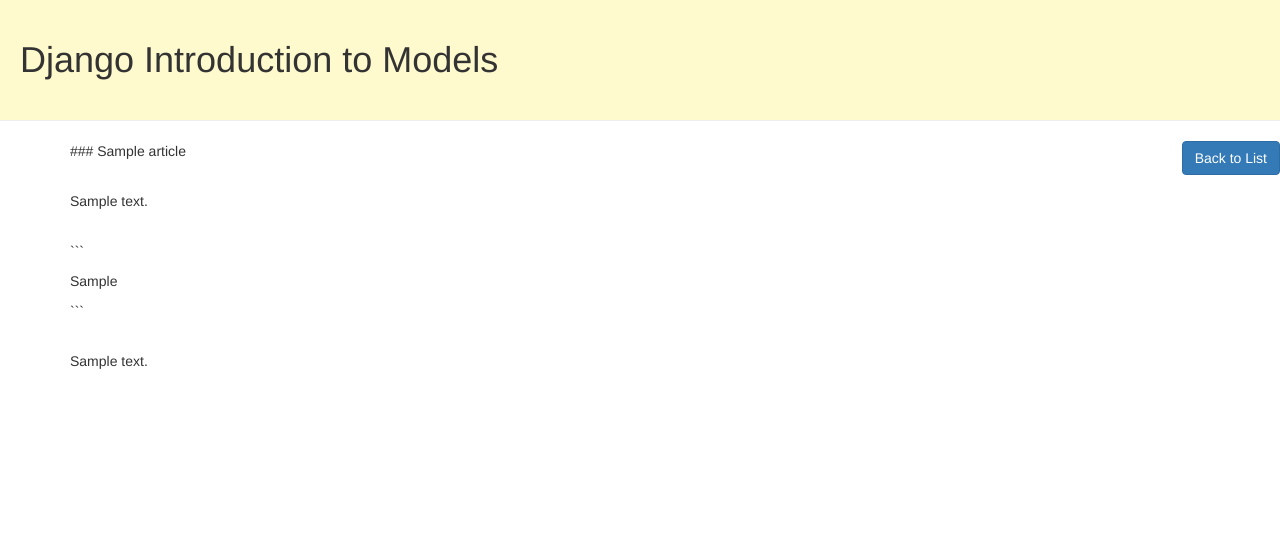
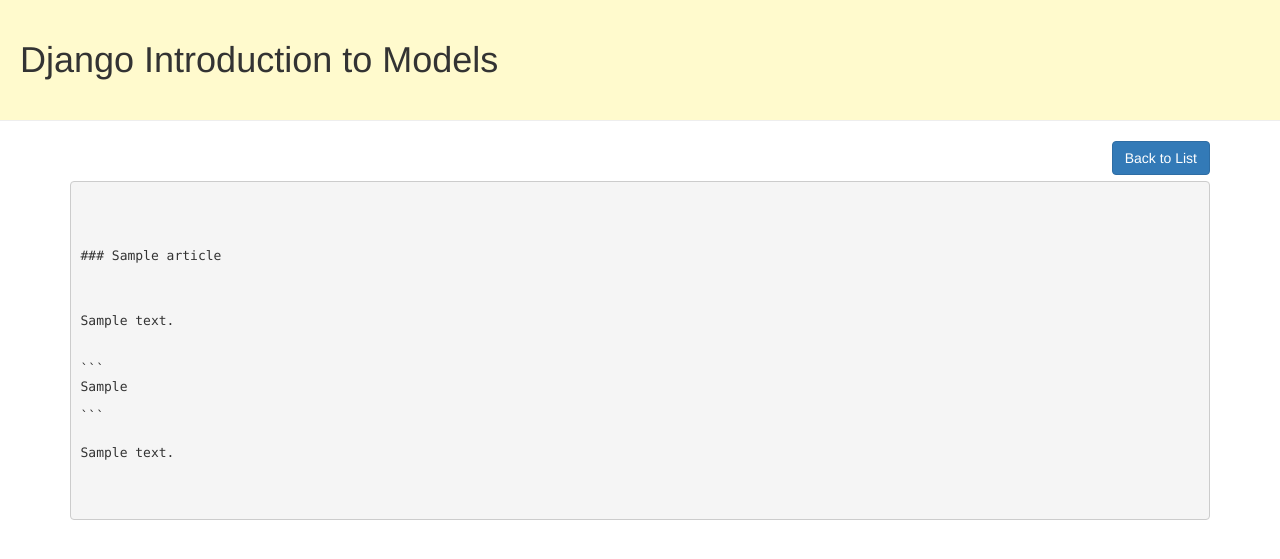
Before and after one commit to recordingbetter/Django-Models, a Django app: page /bbs/markdown/ in a window 1280 px wide. Shown: the top 559 px of the page. Run offline with Django 3.2, Linux system fonts and the light colour scheme; tables that the repository leaves empty hold one stand-in row (values such as "Sample post"); some libraries are stand-ins or nearby versions.

Commit message:
adjust markdown.html

````diff
--- a/django-models/templates/bbs/article_markdown.html
+++ b/django-models/templates/bbs/article_markdown.html
@@ -1,21 +1,19 @@
 {% extends 'bbs/base.html' %}
 {% block content %}
 <body>
-<a href="{% url 'bbs:list' %}" class="btn btn-primary pull-right">Back to List</a>
+<div class="container">
+<div><a href="{% url 'bbs:list' %}" class="btn btn-primary pull-right">Back to List</a></div>
+<br><br>
+<pre>
     {% for article in articles %}
-    <div class="container">
+{#    <div class="container">#}
         <p>### {{ article.subtitle }}</p>
-        <br>
         <p>{{ article.description1|linebreaksbr }}  </p>
-        <br>
-        <p>```</p>
-        <p>{{ article.examples|linebreaksbr }}</p>
-        <p>```</p>
-        <br>
+<span>```</span>
+<p>{{ article.examples|linebreaksbr }}</p><span>```</span>
         <p>{{ article.description2|linebreaksbr }}  </p>
-        <br>
-
-    </div>
     {% endfor %}
+</pre>
+</div>
 </body>
 {% endblock %}
````
